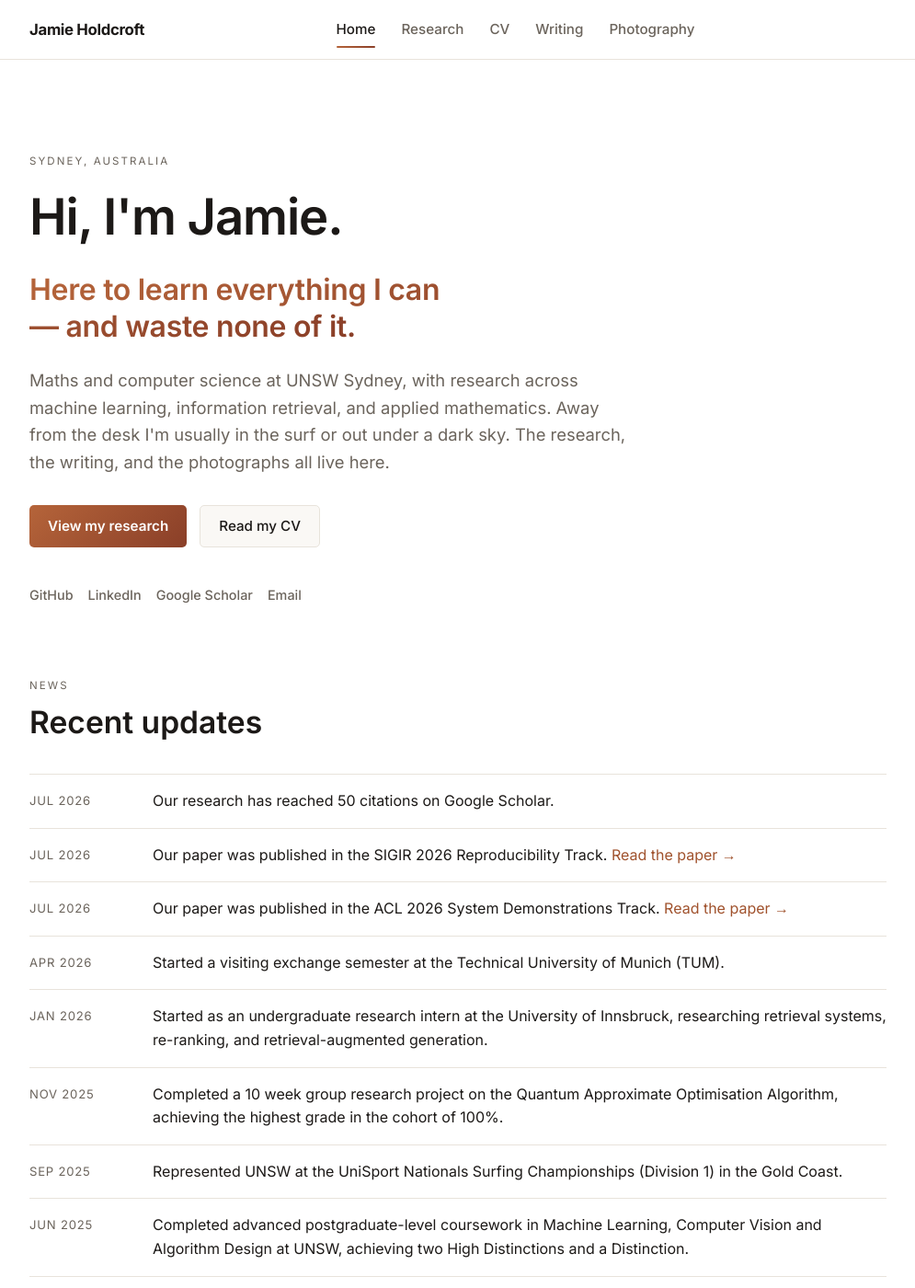
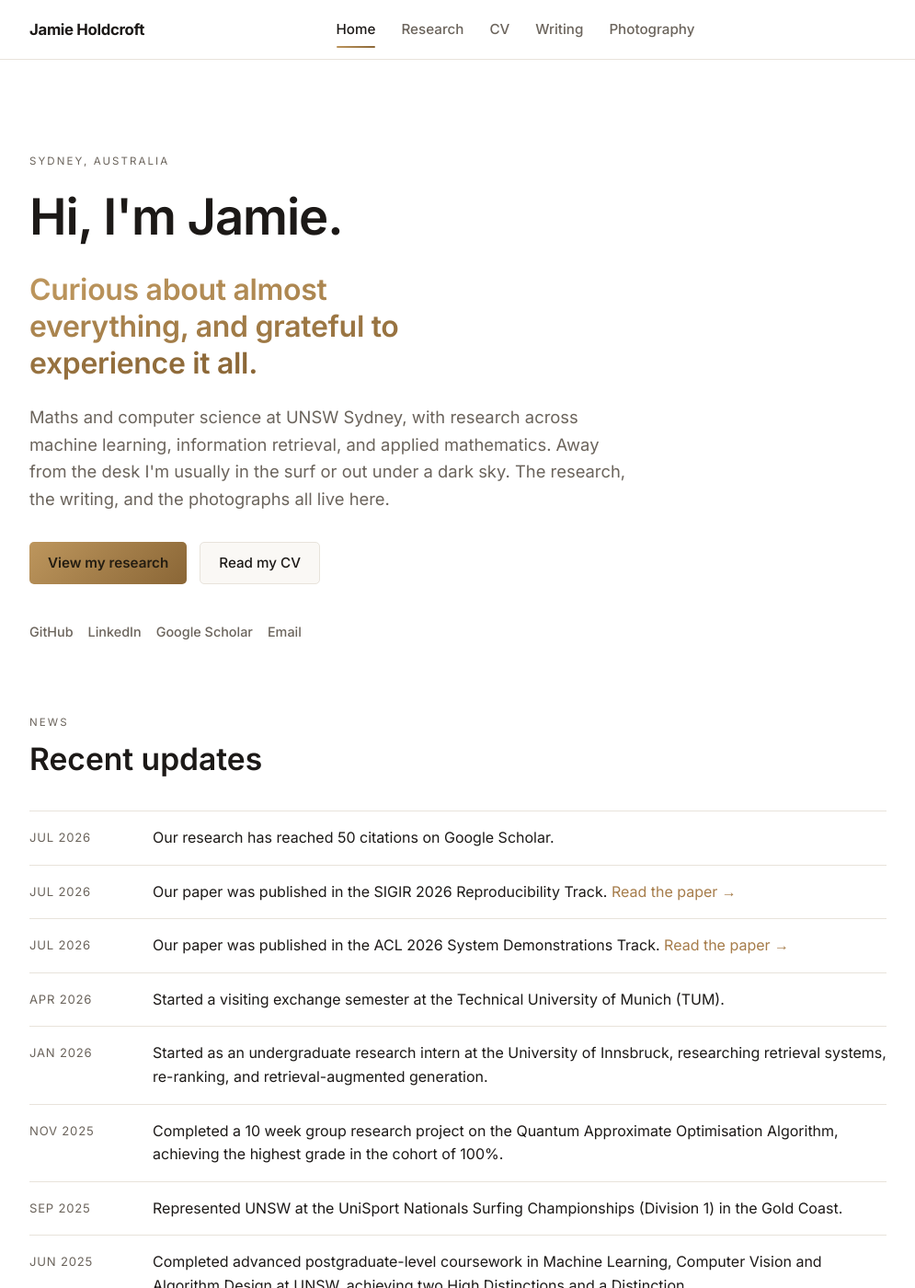
Before and after one commit to JamieHoldcroft/jamieholdcroft.github.io, a Jekyll site: the page built from index.html, in a window 1280 px wide and 1400 px high. Shown: the whole window at 92% size, without its empty margins (142-1137 px from the left). Built offline with Jekyll 4.4.1, drawn with Linux system fonts in a browser that asks for light colours.

Commit message:
New hero tagline; lighter Writing block; switch accent from sienna to tan

```diff
--- a/css/style.css
+++ b/css/style.css
@@ -15,9 +15,9 @@
   --text-muted: #6b645c;
   --border: #e8e3db;
 
-  --accent: #a0522d;      /* sienna */
-  --accent-2: #7c3a26;    /* deep rust */
-  --accent-gradient: linear-gradient(135deg, #b5643a 0%, #8a3f28 100%);
+  --accent: #a67c4a;      /* tan / camel */
+  --accent-2: #7d5c31;    /* deep tan */
+  --accent-gradient: linear-gradient(135deg, #bd965d 0%, #8a6636 100%);
 
   --shadow: 0 10px 30px rgba(40, 30, 20, 0.08);
   --shadow-sm: 0 2px 10px rgba(40, 30, 20, 0.05);
@@ -178,7 +178,7 @@ p { color: var(--text-muted); margin: 0 0 1em; }
 .btn-primary {
   border: none;
   background: var(--accent-gradient);
-  color: #ffffff;
+  color: #241d12;
   font-weight: 600;
 }
 .btn-primary:hover { box-shadow: 0 8px 24px color-mix(in srgb, var(--accent) 35%, transparent); }
@@ -390,12 +390,12 @@ h1.literary-heading {
 
 /* Thick dark masthead block — the page's moment of drama. */
 .writing-hero {
-  background: #1b1611;
+  background: #2c2419;
   color: #f5efe4;
   padding: 104px 0 88px;
 }
 .writing-hero .eyebrow {
-  color: #d3925f;
+  color: #cca568;
   display: block;
   margin-bottom: 22px;
 }
--- a/index.html
+++ b/index.html
@@ -7,7 +7,7 @@
   <div class="container">
     <span class="eyebrow">Sydney, Australia</span>
     <h1>Hi, I'm Jamie.</h1>
-    <p class="hero-tagline"><span class="gradient-text">Here to learn everything I can — and waste none of it.</span></p>
+    <p class="hero-tagline"><span class="gradient-text">Curious about almost everything, and grateful to experience it all.</span></p>
     <p class="hero-lede">
       Maths and computer science at UNSW Sydney, with research across machine learning,
       information retrieval, and applied mathematics. Away from the desk I'm usually in the
```
Also changed, not shown: assets/favicon.svg.
